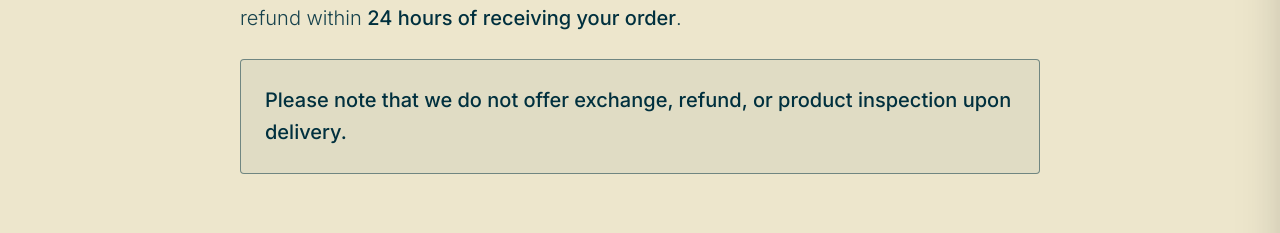
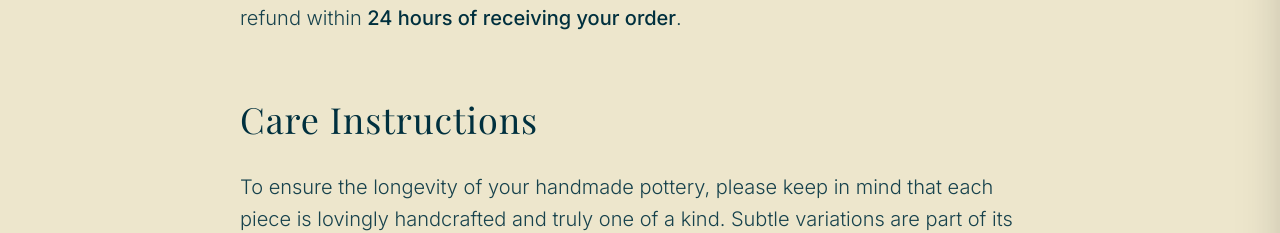
Before and after one commit to yahiabakry10/Awani-website, an Angular app: page /policies in a window 1280 px wide. Shown: the part 499-732 px from the top of the page. Built offline with nearby package versions, Linux system fonts and the light colour scheme; no server answers; the database is empty; a web font is replaced by a local one.

Commit message:
PoliciesUpdated

```diff
--- a/src/app/features/policies/policies.component.html
+++ b/src/app/features/policies/policies.component.html
@@ -17,11 +17,6 @@
           damage, breakage, or if you receive the wrong item, you can request an exchange or refund
           within
           <strong class="text-dark-teal font-medium">24 hours of receiving your order</strong>.
-        </p>
-        <p
-          class="p-6 bg-dark-teal/5 border border-dark-teal/50 rounded-sm text-dark-teal font-medium"
-        >
-          Please note that we do not offer exchange, refund, or product inspection upon delivery.
         </p>
       </div>
     </section>
```
